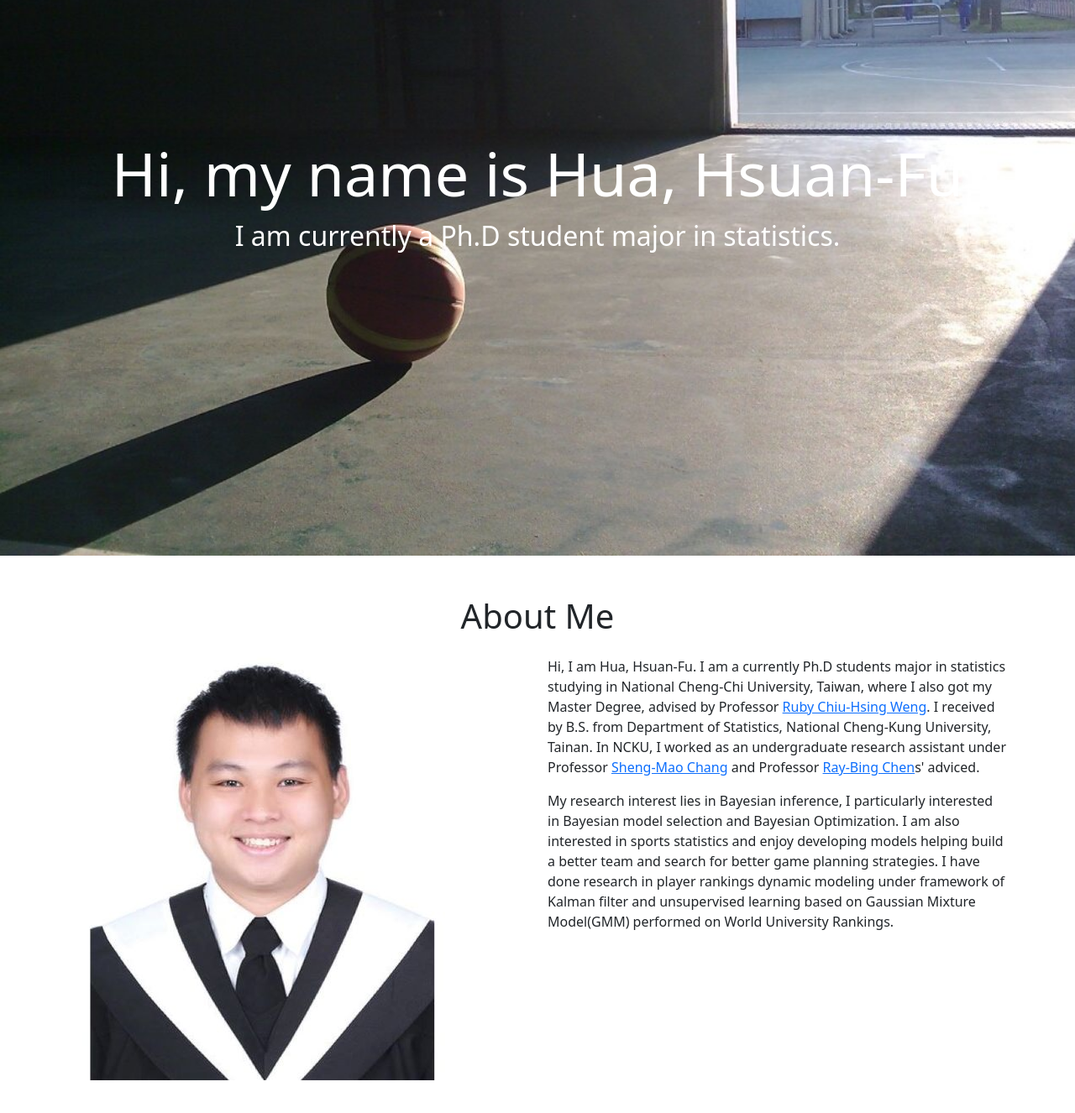
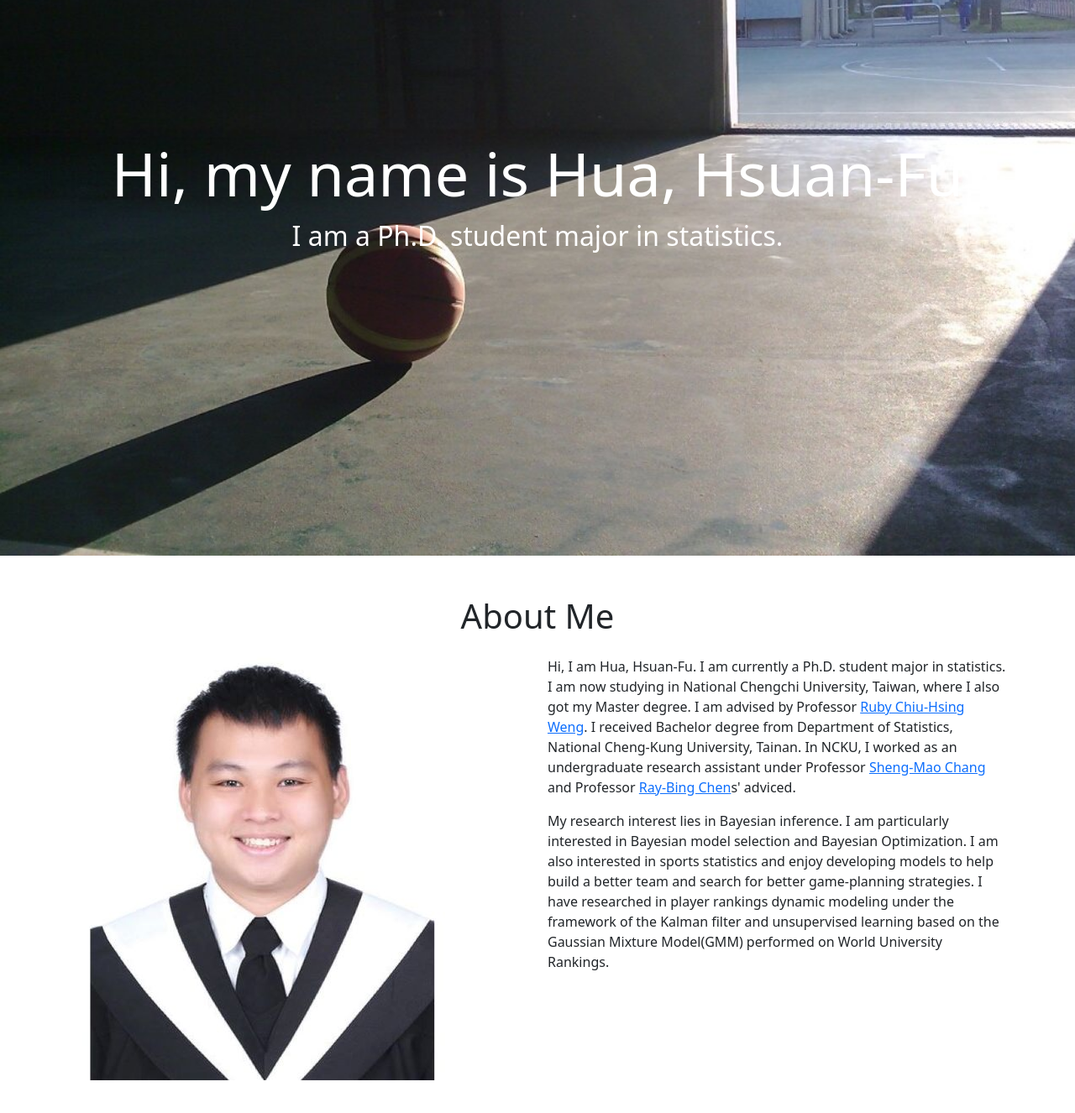
Before and after one commit to tofu-hua/tofu-hua.github.io, a plain HTML site: page index.html in a window 1280 px wide. Shown: the part 338-1664 px from the top of the page at 84% size. Drawn offline with nearby package versions, Linux system fonts and the light colour scheme.

Commit message:
Add files via upload
Signed-off-by: Hsuan-Fu(Tofu) Hua <55090957+tofu-hua@users.noreply.github.com>

```diff
--- a/index.html
+++ b/index.html
@@ -49,7 +49,7 @@
         <div class="row">
             <div class="col-lg-12 col-md-12 col-sm-12 col-xs-12 hero_text">
                 <h2 class="hero_title">Hi, my name is Hua, Hsuan-Fu</h2>
-                <p class="hero_desc">I am currently a Ph.D student major in statistics.</p>
+                <p class="hero_desc">I am a Ph.D. student major in statistics.</p>
             </div>
         </div>
     </section>
@@ -64,14 +64,14 @@
             </div>
 
             <div class="col-lg-6">
-                <p> Hi, I am Hua, Hsuan-Fu. I am a currently Ph.D students major in statistics studying in National Cheng-Chi University, Taiwan, where I also got my Master Degree, advised by Professor
-                    <a href="https://stat.nccu.edu.tw/en/members/members1/CHIU-HSING-WENG-31314411">Ruby Chiu-Hsing Weng</a>. I received by B.S. from
+                <p> Hi, I am Hua, Hsuan-Fu. I am currently a Ph.D. student major in statistics. I am now studying in National Chengchi University, Taiwan, where I also got my Master degree. I am advised by Professor
+                    <a href="https://stat.nccu.edu.tw/en/members/members1/CHIU-HSING-WENG-31314411">Ruby Chiu-Hsing Weng</a>. I received Bachelor degree from
                     Department of Statistics, National Cheng-Kung University, Tainan. In NCKU, I worked as an undergraduate research assistant under Professor <a href="https://sites.google.com/gm.ntpu.edu.tw/smchang110/">Sheng-Mao Chang</a> and Professor <a href="https://sites.google.com/view/ray-bingchenswebsite/home">Ray-Bing Chen</a>s' adviced.
                 </p>
                 <p>
-                    My research interest lies in Bayesian inference, I particularly interested in Bayesian model selection and Bayesian Optimization.
-                    I am also interested in sports statistics and enjoy developing models helping build a better team and search for better game planning strategies.
-                    I have done research in player rankings dynamic modeling under framework of Kalman filter and unsupervised learning based on Gaussian Mixture Model(GMM) performed on World University Rankings.
+                    My research interest lies in Bayesian inference. I am particularly interested in Bayesian model selection and Bayesian Optimization.
+                    I am also interested in sports statistics and enjoy developing models to help build a better team and search for better game-planning strategies.
+                    I have researched in player rankings dynamic modeling under the framework of the Kalman filter and unsupervised learning based on the Gaussian Mixture Model(GMM) performed on World University Rankings.
 
                 </p>
     </section>
```
